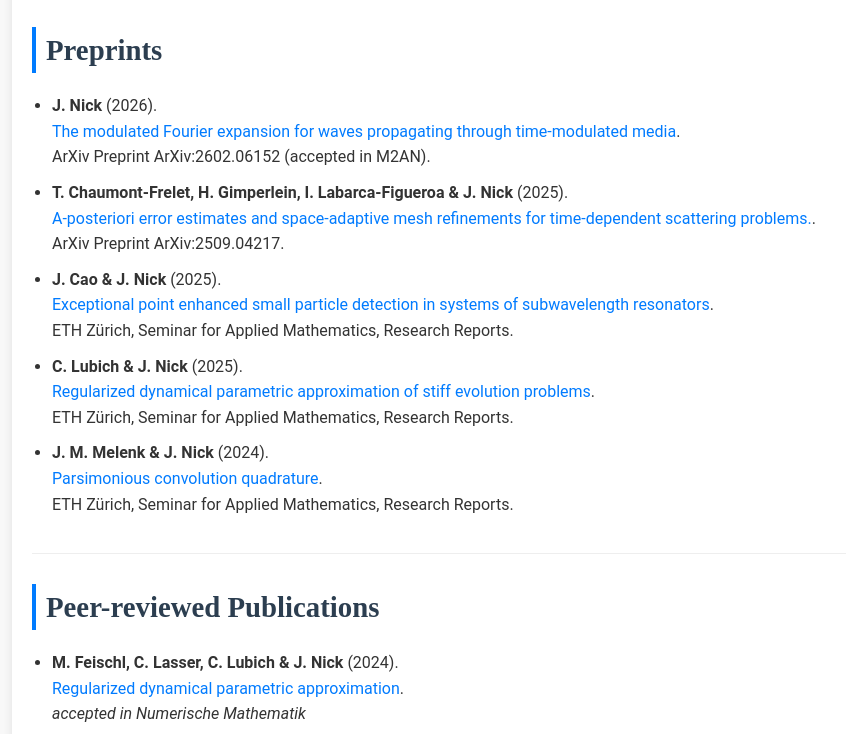
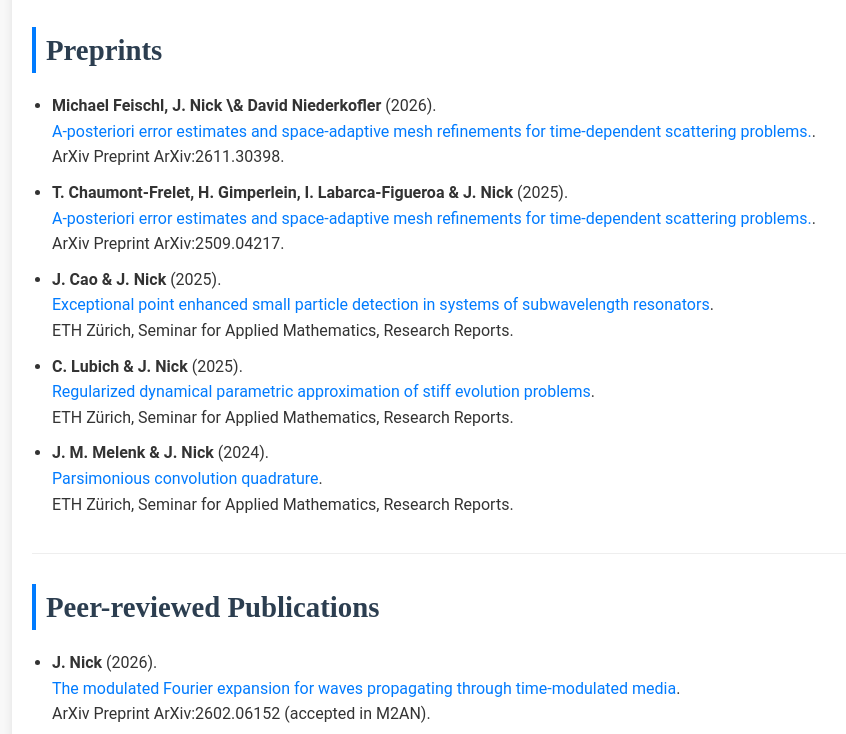
Before and after one commit to joergnick/joergnick.github.io, a plain HTML site: page index.html in a window 1280 px wide. Shown: the part 999-1733 px from the top of the page, without its empty margins (128-974 px from the left). Drawn offline with Linux system fonts and the light colour scheme; a web font is replaced by a local one.

Commit message:
New preprint.

```diff
--- a/index.html
+++ b/index.html
@@ -228,11 +228,10 @@
             <h2>Preprints</h2>
             <ul class="bullet-list">
                 <li>
-                    <strong>J. Nick</strong> (2026). <br>
-                    <a href="https://arxiv.org/abs/2602.06152">The modulated Fourier expansion for waves propagating through time-modulated media</a>.<br>
-                    ArXiv Preprint ArXiv:2602.06152 (accepted in M2AN).
+                    <strong> Michael Feischl, J. Nick \& David Niederkofler  </strong> (2026). <br>
+                    <a href="https://arxiv.org/abs/2611.30398">A-posteriori error estimates and space-adaptive mesh refinements for time-dependent scattering problems.</a>.<br>
+                    ArXiv Preprint ArXiv:2611.30398.
                 </li>
-
                 <li>
                     <strong>T. Chaumont-Frelet, H. Gimperlein, I. Labarca-Figueroa & J. Nick</strong> (2025). <br>
                     <a href="https://arxiv.org/abs/2509.04217">A-posteriori error estimates and space-adaptive mesh refinements for time-dependent scattering problems.</a>.<br>
@@ -259,6 +258,11 @@
         <section id="publications">
             <h2>Peer-reviewed Publications</h2>
             <ul class="bullet-list">
+                <li>
+                    <strong>J. Nick</strong> (2026). <br>
+                    <a href="https://arxiv.org/abs/2602.06152">The modulated Fourier expansion for waves propagating through time-modulated media</a>.<br>
+                    ArXiv Preprint ArXiv:2602.06152 (accepted in M2AN).
+                </li>
                <li>
                     <strong>M. Feischl, C. Lasser, C. Lubich & J. Nick</strong> (2024). <br>
                     <a href="http://export.arxiv.org/abs/2403.19234">Regularized dynamical parametric approximation</a>.<br>
```
